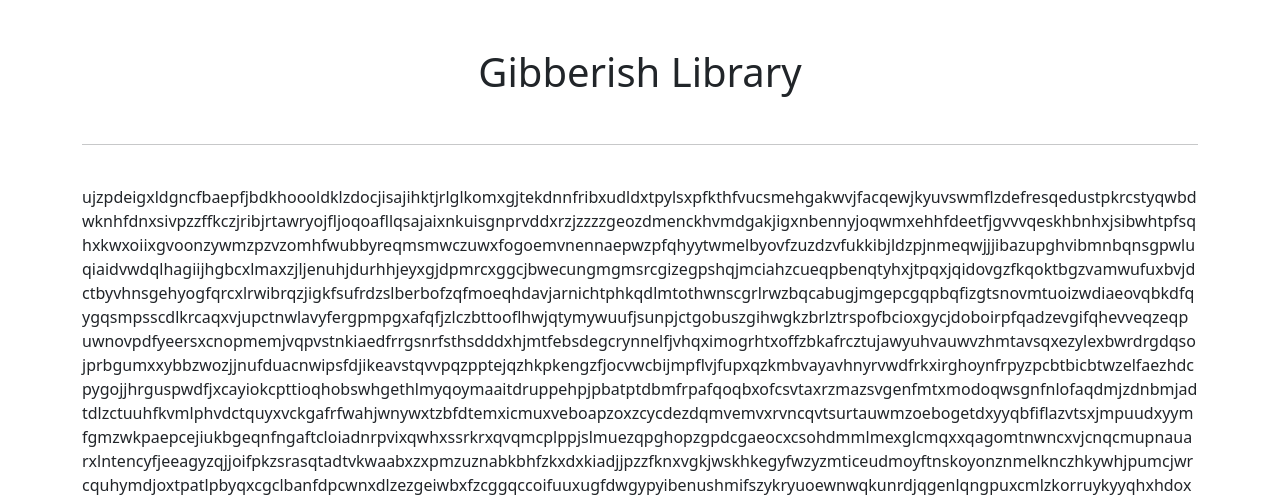
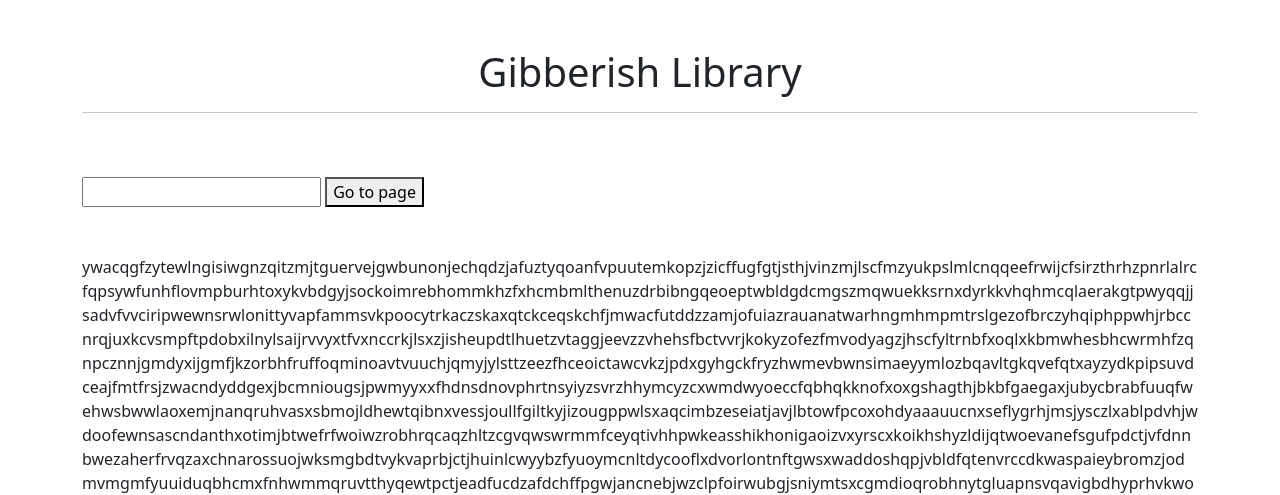
Before and after one commit to dampdigits/Gibberish, a Flask app: page / in a window 1280 px wide. Shown: the top 495 px of the page. Run offline with Flask 3, Linux system fonts and the light colour scheme.

Commit message:
page seeding added

```diff
--- a/app.py
+++ b/app.py
@@ -1,6 +1,7 @@
 """ Module to create flask application """
 
-from flask import Flask, render_template
+import random
+from flask import Flask, render_template, request
 from helpers import random_string
 
 # Create Flask application
@@ -8,9 +9,14 @@ app = Flask(__name__)
 app.config["TEMPLATES_AUTO_RELOAD"] = True
 
 """ Define default route"""
-@app.route("/", methods=["GET"])
+@app.route("/", methods=["GET","POST"])
 def index():
     """ Display gibberish text """
+    page = 0
+
+    if request.method == "POST":
+        page = request.form.get("page")
+    random.seed(page)
     length = 2000
     text = random_string(length)
     return render_template("index.html", text=text)
--- a/templates/index.html
+++ b/templates/index.html
@@ -1,8 +1,5 @@
 {% extends "layout.html" %}
 {% block body %}
-    <h1 class="my-5 text-center">Gibberish Library</h1>
-    <hr>
-    <br>
     <p class="text-break">
         {{ text }}
     </p>
--- a/templates/layout.html
+++ b/templates/layout.html
@@ -9,6 +9,14 @@
     </head>
     <body>
         <div class="container">
+            <h1 class="mt-5 text-center">Gibberish Library</h1>
+            <hr>
+            <form action="/" method="post" class="py-5">
+                <input type="text" name="page">
+                <button type="submit">
+                    Go to page
+                </button>
+            </form>
             {% block body %}{% endblock %}
         </div>
     </body>
```
